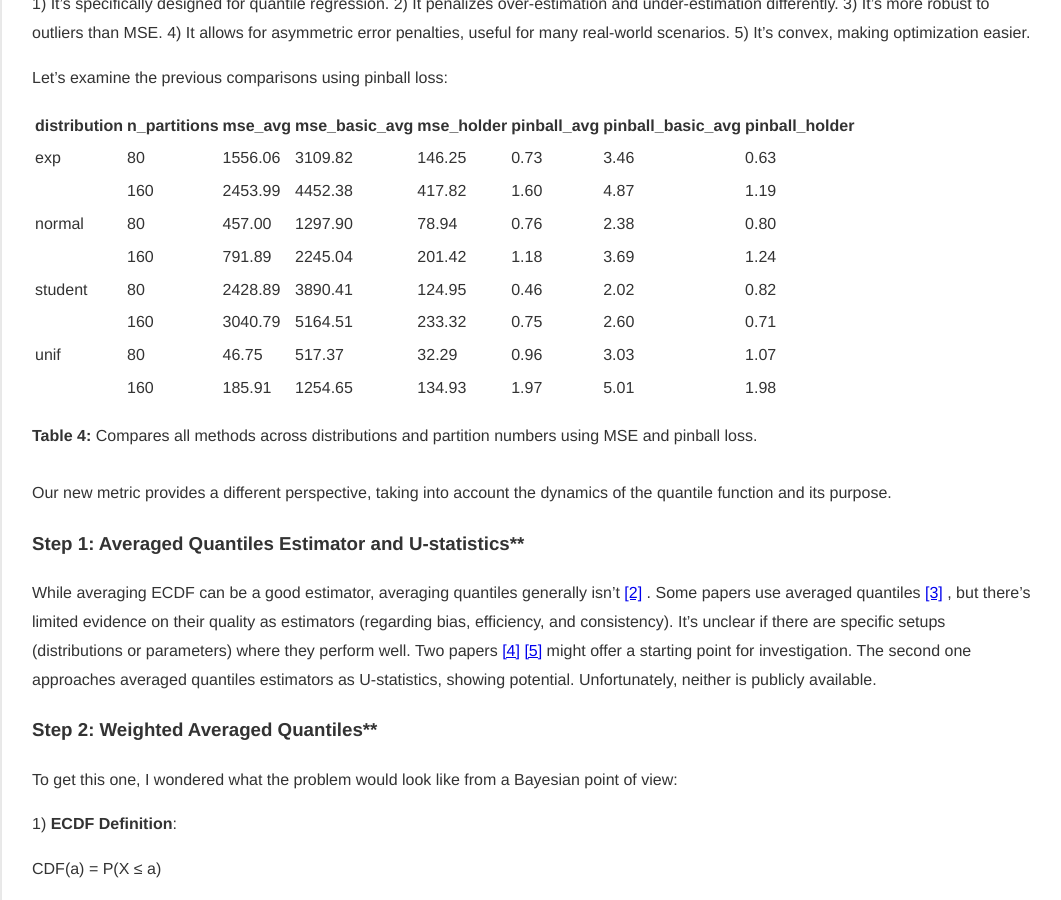
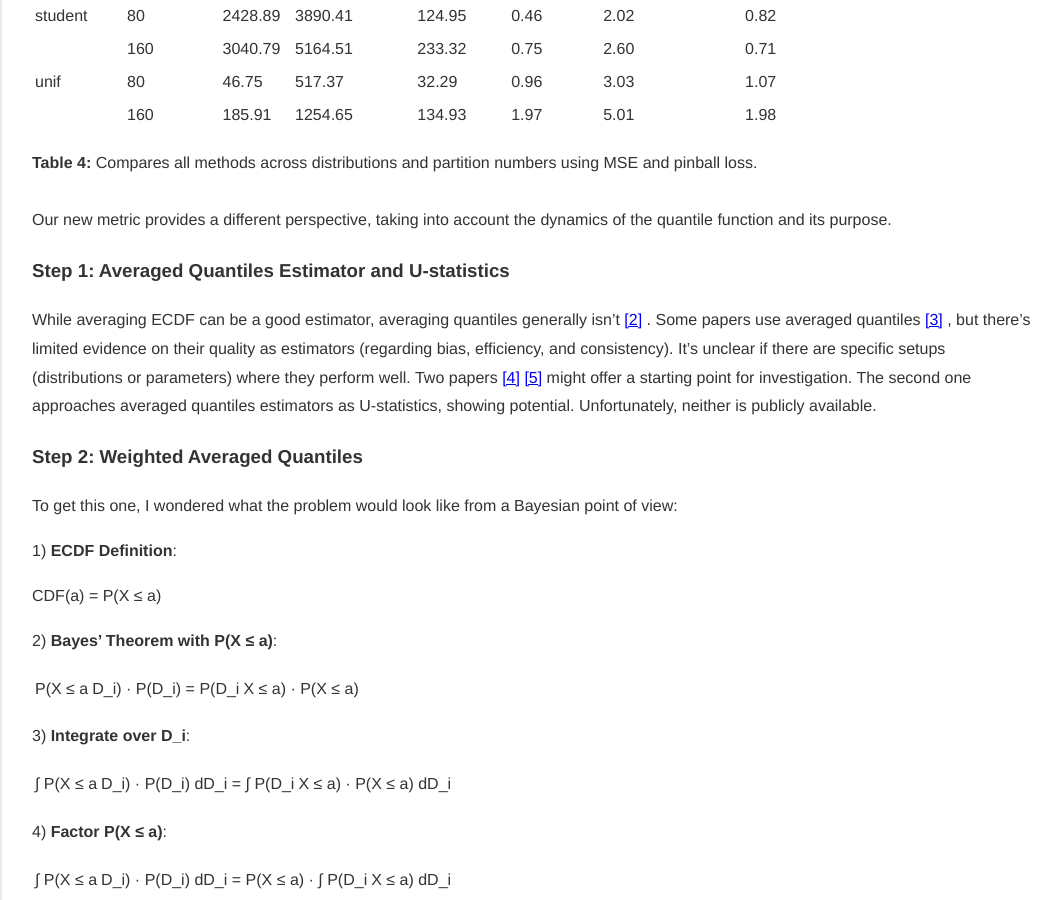
Before and after one commit to b7amine/b7amine.github.io, a Jekyll site: the page built from _posts/2024-08-31-Quantile Estimation in Distributed Datasets.md, in a window 1280 px wide and 900 px high, scrolled down 16983 px. Shown: the whole window, without its empty margins (108-1169 px from the left). Built offline with Jekyll 4.4.1, drawn with Linux system fonts in a browser that asks for light colours; our own code applies the rules of GitHub Pages for plain Markdown files.

```diff
--- a/_posts/2024-08-31-Quantile Estimation in Distributed Datasets.md
+++ b/_posts/2024-08-31-Quantile Estimation in Distributed Datasets.md
@@ -257,12 +257,12 @@ Let's examine the previous comparisons using pinball loss:
 <br><br>
 Our new metric provides a different perspective, taking into account the dynamics of the quantile function and its purpose.
 
-### Step 1: Averaged Quantiles Estimator and U-statistics**
+### Step 1: Averaged Quantiles Estimator and U-statistics
 
 While averaging ECDF can be a good estimator, averaging quantiles generally isn't [[2]](#ref2) . Some papers use averaged quantiles [[3]](#ref3) , but there's limited evidence on their quality as estimators (regarding bias, efficiency, and consistency). It's unclear if there are specific setups (distributions or parameters) where they perform well. Two papers [[4]](#ref4)  [[5]](#ref5)  might offer a starting point for investigation. The second one approaches averaged quantiles estimators as U-statistics, showing potential. Unfortunately, neither is publicly available.
 
 
-### Step 2: Weighted Averaged Quantiles**
+### Step 2: Weighted Averaged Quantiles
 
 To get this one, I wondered what the problem would look like from a Bayesian point of view:
 
```
Also changed, not shown: figures/Figure_1.png, figures/Figure_2.png, figures/Figure_4.png, figures/Figure_5.png, figures/Figure_6.png.
